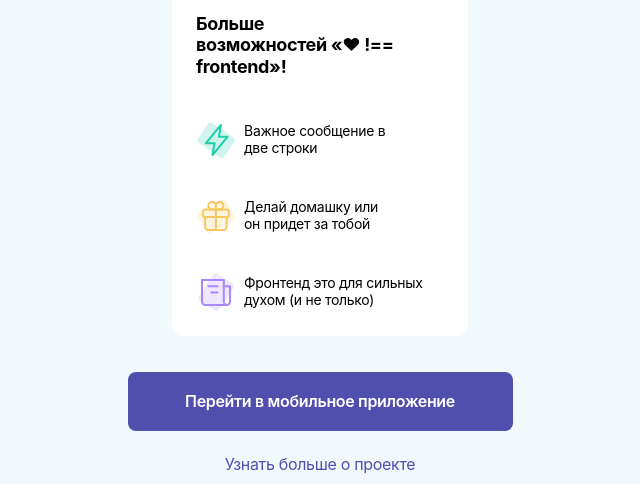
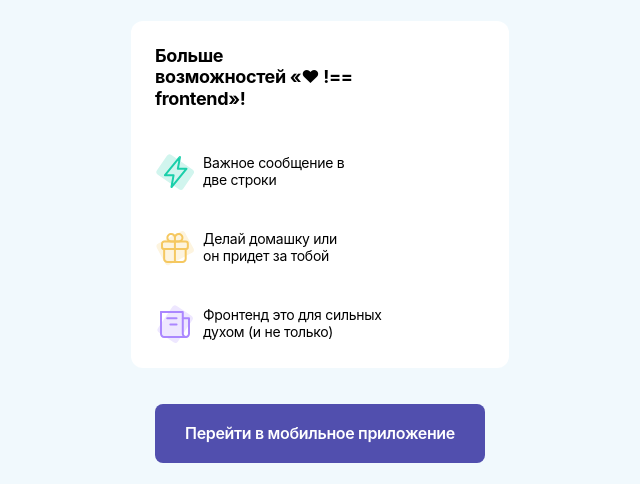
Before and after one commit to Minkuss/whiteSoft_lesson1, a plain HTML site: page index.html in a window 1280 px wide. Shown: the part 164-648 px from the top of the page, without its empty margins (320-960 px from the left). Drawn offline with Linux system fonts and the light colour scheme; a web font is replaced by a local one.

Commit message:
upd: исправил все ошибки

```diff
--- a/index.css
+++ b/index.css
@@ -12,8 +12,9 @@ body {
   display: flex;
   flex-direction: column;
   align-items: center;
-  /* height: 100%; */
-  background: #F1F9FD
+  background: #F1F9FD;
+  /* надеюсь так правильно делать падинги*/
+  padding: 32px 24px 32px 24px;
 }
 
 .header__img {
@@ -59,7 +60,8 @@ body {
   flex-direction: column;
   border-radius: 12px;
   background: #FFF;
-  width: fit-content;
+  width: 100%;
+  /* width: fit-content; */
   padding: 24px;
   margin-top: 24px;
 }
@@ -131,7 +133,9 @@ body {
   line-height: 120%;
   letter-spacing: -0.32px;
   text-align: center;
-  width: 325px;
+  /* Жесткое значение ширины убрал,
+  понял что тупо сделал)))
+  */
   padding: 20px 30px;
   margin-top: 36px;
   transition: 1s;
@@ -142,7 +146,11 @@ body {
 }
 
 .main__a--animated:active {
-  width: calc(325px - 5%);
+  /* не понял коммента про падинг
+  на внешний контейнер тут, но
+  размер изменил как посоветовали
+  */
+  transform: scale(0.95);
   transition: 0s;
 }
 
```
